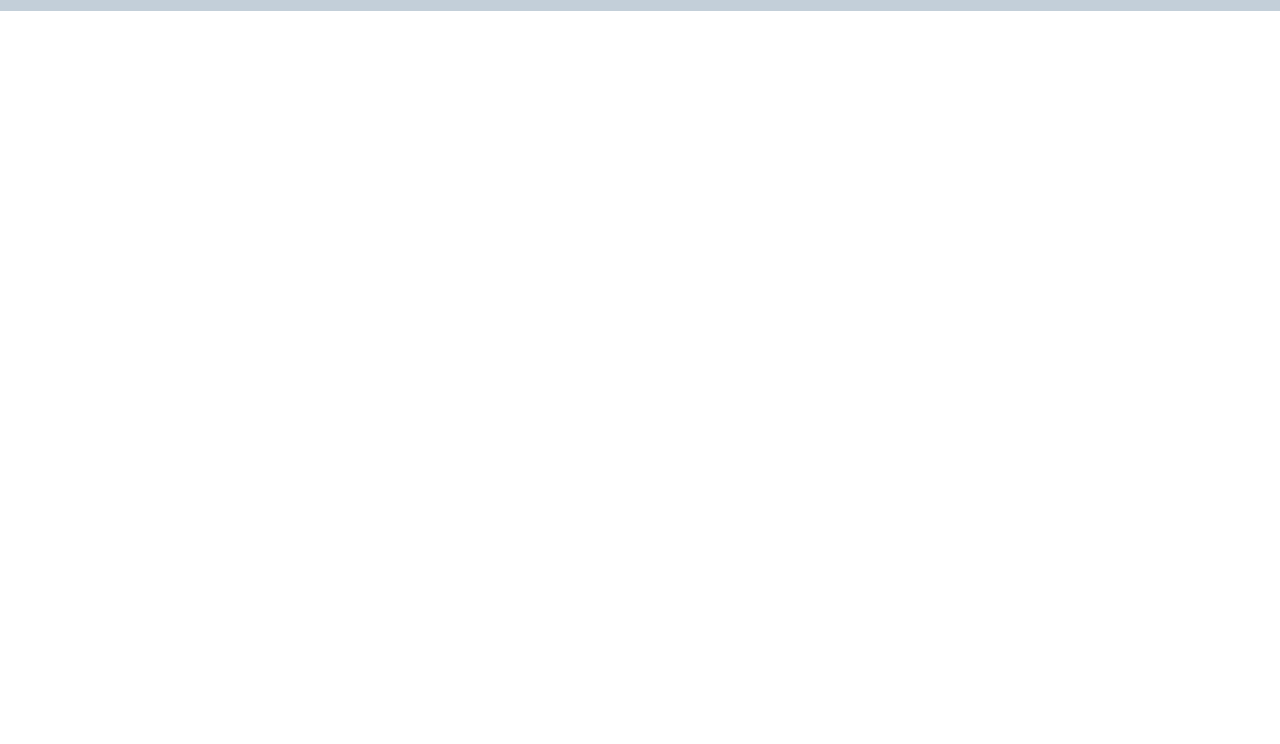
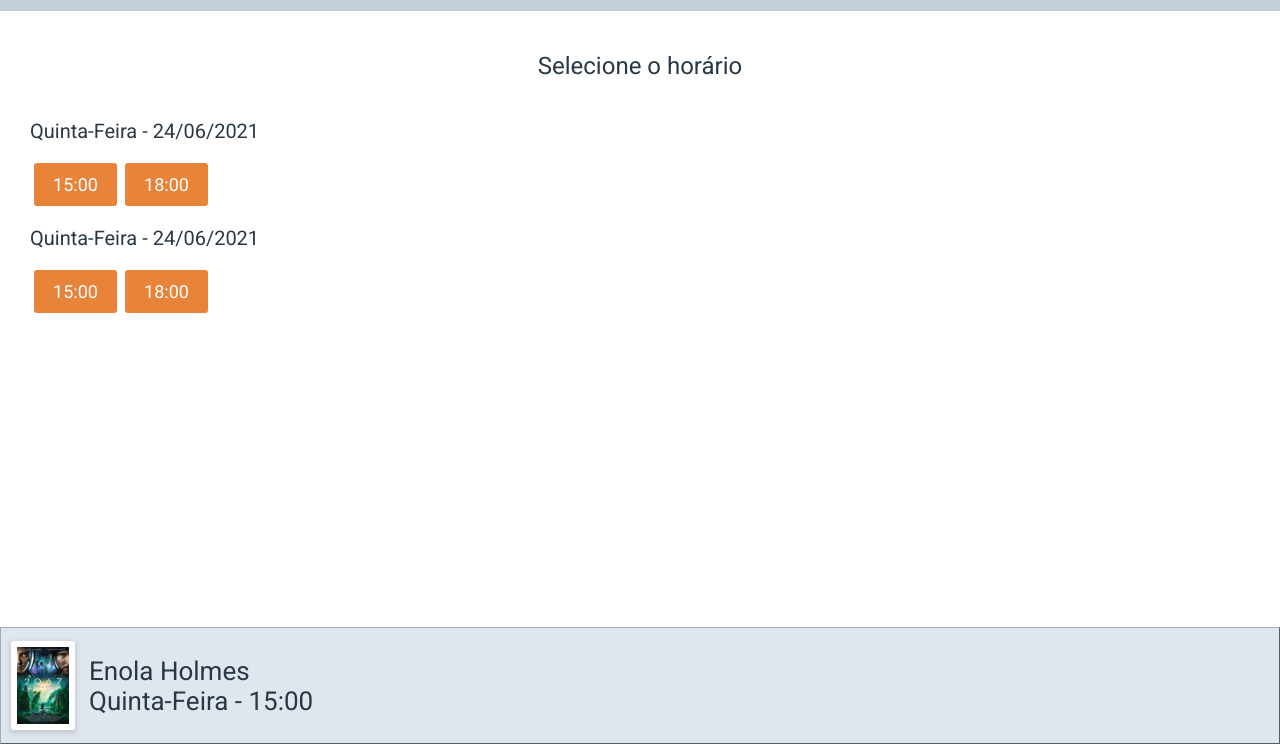
Before and after one commit to barbararech/cineflex, a React app: page /filme/id in a window 1280 px wide. Before the commit this address had no page. Shown: the part 56-800 px from the top of the page. Built offline with nearby package versions, Linux system fonts and the light colour scheme.

Commit message:
Select Showtime Layout

```diff
--- a/src/components/App/App.js
+++ b/src/components/App/App.js
@@ -4,8 +4,8 @@ import '../App/style.css';
 
 import Header from "../Header/Header";
 import SelectMovie from "../SelectMovie/SelectMovie";
+import SelectShowtime from "../SelectShowtime/SelectShowtime";
 // import SelectSession from "../SelectSession/SelectSession";
-// import SelectShowtime from "../SelectShowtime/SelectShowtime";
 // import SuccessScreen from "../SuccessScreen/SuccessScreen";
 // import Footer from "../Footer/Footer";
 
@@ -16,9 +16,9 @@ export default function App() {
       <Header />
        <Routes>
         <Route path="/" element={<SelectMovie />} />
-        {/* <Route path="/filme/id" element={<SelectShowtime />} />
-        <Route path="/sessao/id" element={<SelectSession />} />
-        <Route path="/sucesso" element={<SuccessScreen />} /> */}
+        <Route path="/filme/id" element={<SelectShowtime />} />
+        {/* <Route path="/sessao/id" element={<SelectSession />} />
+        <Route path="/sucesso" element={<SuccessScreen />} />  */}
       </Routes>
       {/* <Footer /> */}
     </BrowserRouter>
--- a/src/components/Footer/Footer.js
+++ b/src/components/Footer/Footer.js
@@ -0,0 +1,16 @@
+import "./style.css";
+import movie from "../../assets/images/image 3.png";
+
+export default function Footer(){
+    return(
+        <>
+        <div className="containerFooter">
+            <img src={movie} alt="movieBanner" />
+            <div>
+                <p>Enola Holmes</p>
+                <p>Quinta-Feira - 15:00</p>
+            </div>
+        </div>
+        </>
+    )
+}
--- /dev/null
+++ b/src/components/Footer/style.css
@@ -0,0 +1,37 @@
+.containerFooter{
+    width: 100%;
+    height: 117px;
+    font-family: 'Roboto', sans-serif;
+    font-size: 26px;
+    color: #293845;
+    background-color:#DFE6ED;
+    border: 1px outset #9EADBA;
+    display:flex;
+    align-items: center;
+    position: absolute;
+    bottom: 0;
+    left: 0;
+    width: 100%;
+    padding: 14px 10px;
+}
+
+.containerFooter img {
+    width: 64px;
+    height: 89px;
+    background-color: #ffffff;
+    padding: 6px;
+    box-shadow: 0px 2px 4px 2px rgba(0, 0, 0, 0.1);
+    border-radius: 2px;
+    margin-right: 14px;
+}
+
+.containerFooter p{
+    font-family: 'Roboto';
+    font-weight: 400;
+    font-size: 26px;
+    color: #293845;
+    display: flex;
+    justify-content: flex-start;
+    align-items: center;
+    height: 30px;
+}
--- a/src/components/SelectMovie/SelectMovie.js
+++ b/src/components/SelectMovie/SelectMovie.js
@@ -1,12 +1,15 @@
+import { Link } from "react-router-dom";
 import "./style.css";
-import movie from "../../assets/images/image 3.png"
+import movie from "../../assets/images/image 3.png";
 
 export default function SelectMovie(){
     return(
         <>
             <p>Selecione o filme</p>
             <div className="gridContainer">
-                <img src={movie} alt="movieBanner" />
+                <Link to="/filme/id">
+                    <img src={movie} alt="movieBanner" />
+                </Link>
                 <img src={movie} alt="movieBanner" />
                 <img src={movie} alt="movieBanner" />
                 <img src={movie} alt="movieBanner" />
--- a/src/components/SelectMovie/style.css
+++ b/src/components/SelectMovie/style.css
@@ -6,6 +6,8 @@ body{
     margin-top: 67px;
     padding: 0 30px;
     background-color: #ffffff;
+    display: flex;
+    justify-content: center;
 }
 p{
     font-family: 'Roboto';
@@ -24,11 +26,14 @@ img {
     background-color: #ffffff;
     padding: 8px;
     box-shadow: 0px 2px 4px 2px rgba(0, 0, 0, 0.1);
+    border-radius: 3px;
 }
 
 .gridContainer{
-    gap: 11px 30px;
+    overflow-x: hidden;
+    display: grid;
+    grid-template-columns: repeat(2,2fr);
+    grid-column-gap: 30px;
+    grid-row-gap: 10px;
     width: 100%;
-    display: grid;
-    grid-template-columns: 1fr 1fr;
 }
--- a/src/components/SelectShowtime/SelectShowtime.js
+++ b/src/components/SelectShowtime/SelectShowtime.js
@@ -0,0 +1,35 @@
+import { Link } from "react-router-dom";
+import "./style.css";
+import Footer from "../Footer/Footer";
+
+export default function SelectMovie(){
+    return(
+        <>
+            <p>Selecione o horário</p>
+            <div className="containerSelectShowtime">
+                 <span>Quinta-Feira - 24/06/2021</span>
+                 <div className="buttonsHour">
+                    <Link to="/sessao/id">
+                        <button>15:00</button>
+                    </Link>
+                    <Link to="/sessao/id">
+                    <button>18:00</button>
+                    </Link>
+                 </div>
+            </div>
+            <div className="containerSelectShowtime">
+                 <span>Quinta-Feira - 24/06/2021</span>
+                 <div className="buttonsHour">
+                    <Link to="/sessao/id">
+                        <button>15:00</button>
+                    </Link>
+                    <Link to="/sessao/id">
+                    <button>18:00</button>
+                    </Link>
+                 </div>
+            </div>
+
+        <Footer />
+        </>
+    )
+}
--- /dev/null
+++ b/src/components/SelectShowtime/style.css
@@ -0,0 +1,37 @@
+*{
+    box-sizing: border-box;
+}
+.root{
+    width:100%;
+}
+
+.containerSelectShowtime p{
+    font-family: 'Roboto';
+    font-weight: 400;
+    font-size: 24px;
+    color: #293845;
+    display: flex;
+    justify-content: center;
+    align-items: center;
+    height: 110px;
+
+}
+
+.containerSelectShowtime span{
+    font-family: 'Roboto';
+    font-size: 20px;
+    color:#293845;
+
+}
+
+.containerSelectShowtime button{
+    width: 83px;
+    height: 43px;
+    background-color:#E8833A;
+    border: none;
+    border-radius: 3px;
+    font-family: 'Roboto';
+    font-size: 18px;
+    color: #ffffff;
+    margin: 22px 4px ;
+}
```
